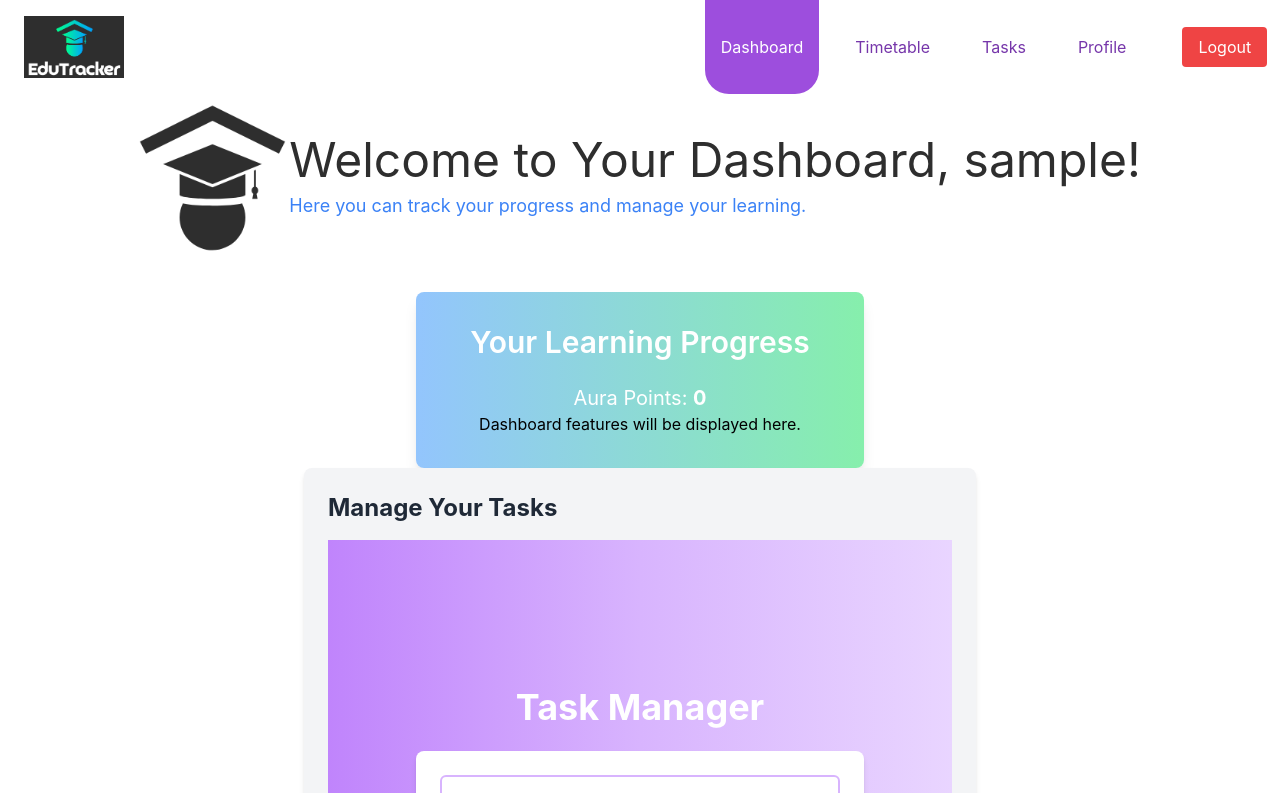
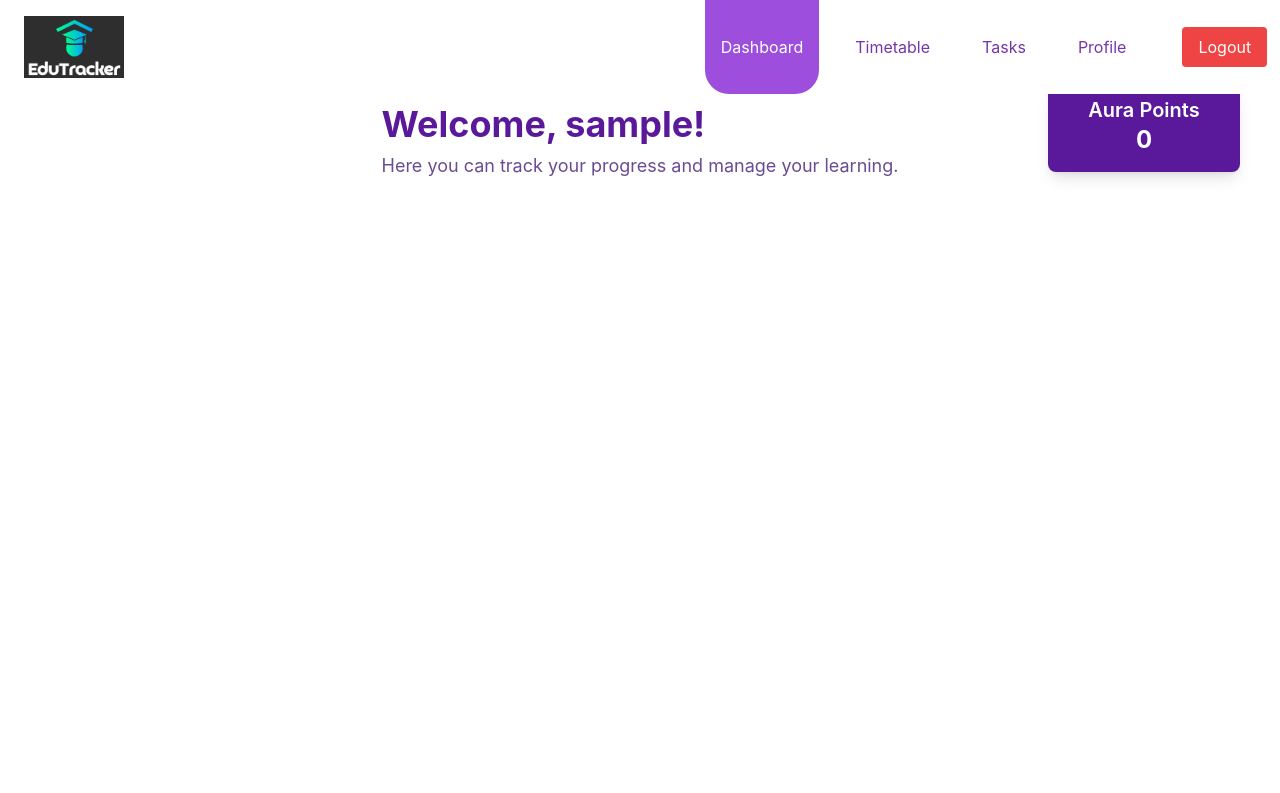
Before and after one commit to Vartika-505/Edu-Tracker, a React (Create React App) app in the folder edutracker-ui/: page /dashboard in a window 1280 px wide. Shown: the top 793 px of the page. Built offline with nearby package versions, Linux system fonts and the light colour scheme; no server answers; sample sign-in values are in the browser's storage; the HTML template or start-up script is replaced by a standard one; a web font is replaced by a local one.

Commit message:
Dashboard-ui changes

```diff
--- a/edutracker-ui/src/pages/Dashboard.js
+++ b/edutracker-ui/src/pages/Dashboard.js
@@ -1,7 +1,6 @@
 import React, { useEffect, useState } from 'react';
 import Navbar from './Navbar';
 import { useNavigate } from 'react-router-dom';
-import logo11 from '../logo11.png';
 import TaskManager from '../components/TaskManager';
 
 const Dashboard = ({ token, username, auraPoints, setAuraPoints }) => {
@@ -47,25 +46,32 @@ const Dashboard = ({ token, username, auraPoints, setAuraPoints }) => {
         authToken && (
             <div className="min-h-screen bg-white flex flex-col items-center p-6">
                 <Navbar token={authToken} handleLogout={handleLogout} />
-                <header className="flex items-center mb-10 mt-20">
-                    <img src={logo11} className="align-center" width="150" alt="Logo" />
+
+            {/* Aura Points Section (Positioned Top Right) */}
+            <div className="absolute top-20 right-10 bg-[#5a189a] shadow-lg rounded-lg p-4 w-48 text-center">
+                    <h2 className="text-xl font-semibold text-white">Aura Points</h2>
+                    <p className="text-2xl text-white font-bold">{points}</p>
+            </div>
+
+                {/* Header Section */}
+                <header className="flex items-center mb-10 mt-20 text-center">
                     <div className="text-left">
-                        <h1 className="text-5xl text-[#2e2e2e]">Welcome to Your Dashboard, {user}!</h1>
-                        <p className="text-lg text-blue-500 mt-2">Here you can track your progress and manage your learning.</p>
+                        <h1 className="text-4xl font-bold text-[#5a189a]"> Welcome, {user}!</h1>
+                        <p className="text-lg text-[#6a4c93] mt-2">Here you can track your progress and manage your learning.</p>
                     </div>
                 </header>
 
-                {/* Dashboard content */}
-                <main className="bg-gradient-to-r from-blue-300 to-green-300 shadow-lg rounded-lg p-8 w-full max-w-md text-center">
+                {/* Learning Progress Section
+                <main className="bg-[#9d4edd] shadow-lg rounded-lg p-8 w-full max-w-lg text-center">
                     <h2 className="text-3xl font-semibold text-white mb-6">Your Learning Progress</h2>
                     <p className="text-xl text-white">Aura Points: <span className="font-bold">{points}</span></p>
-                    <p>Dashboard features will be displayed here.</p>
-                </main>
+                </main> */}
 
-                <section className="w-full max-w-2xl p-6 bg-gray-100 rounded-lg shadow-md">
-                    <h3 className="text-2xl font-bold text-gray-800 mb-4">Manage Your Tasks</h3>
+                {/* Task Manager Section
+                <section className="w-full max-w-2xl p-6 mt-8 bg-[#f3e5f5] rounded-lg shadow-md">
+                    <h3 className="text-2xl font-bold text-[#6a4c93] mb-4">Manage Your Tasks</h3>
                     <TaskManager username={user} setAuraPoints={handleSetAuraPoints} />
-                </section>
+                </section> */}
             </div>
         )
     );
```
